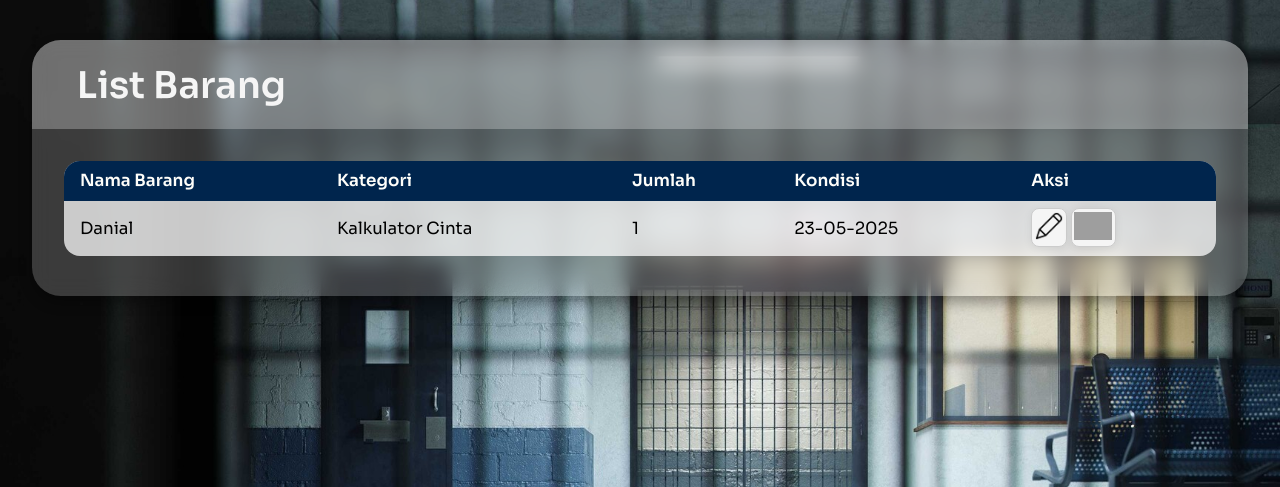
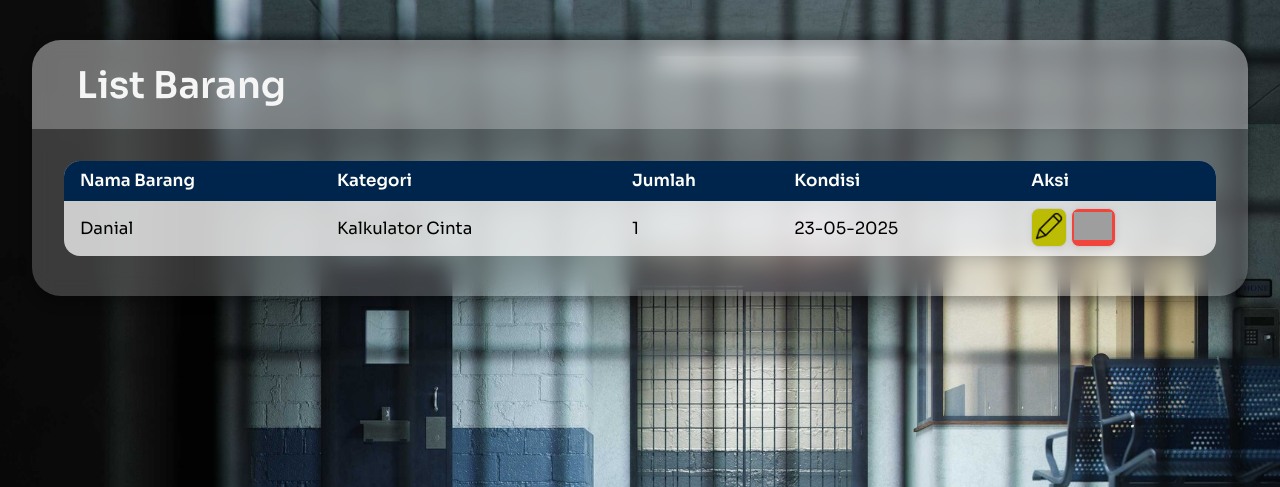
Before and after one commit to HarisHerdiansyah/inventaris-barang, a PHP site: page /item-list.php in a window 1280 px wide. Shown: the part 80-567 px from the top of the page. Run offline with PHP 8.4, Linux system fonts and the light colour scheme; grey boxes are pictures that could not be loaded.

Commit message:
item-style.css

```diff
--- a/item-style.css
+++ b/item-style.css
@@ -143,6 +143,13 @@ td {
     background-color: #f5f5f5;
 }
 
+.delete.pen{
+  background-color:#bcbc04;
+}
+.delete.bin{
+  background-color:#f0443c;
+}
+
 #icon {
     height: 4.2vh;
     padding: 0.3vh;
```
